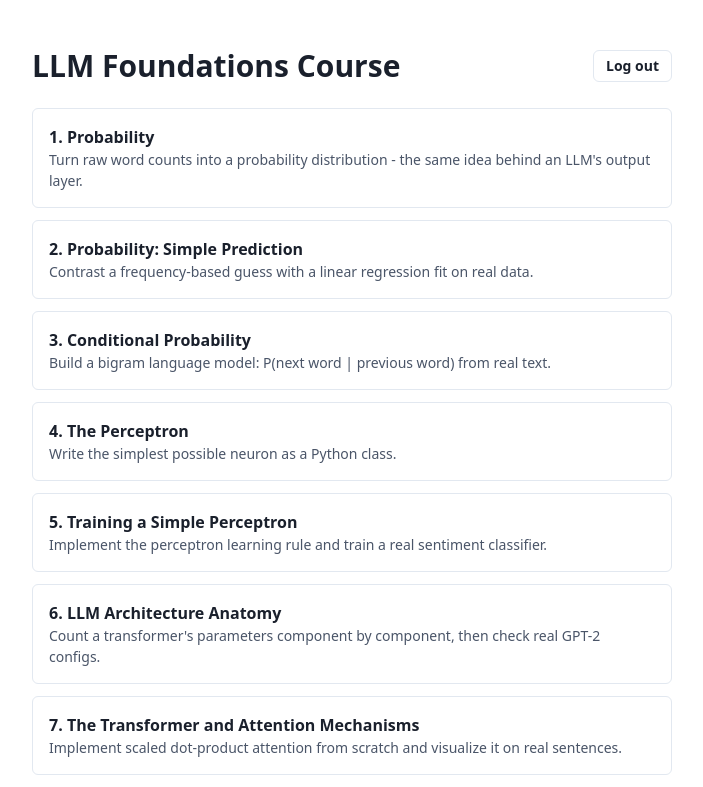
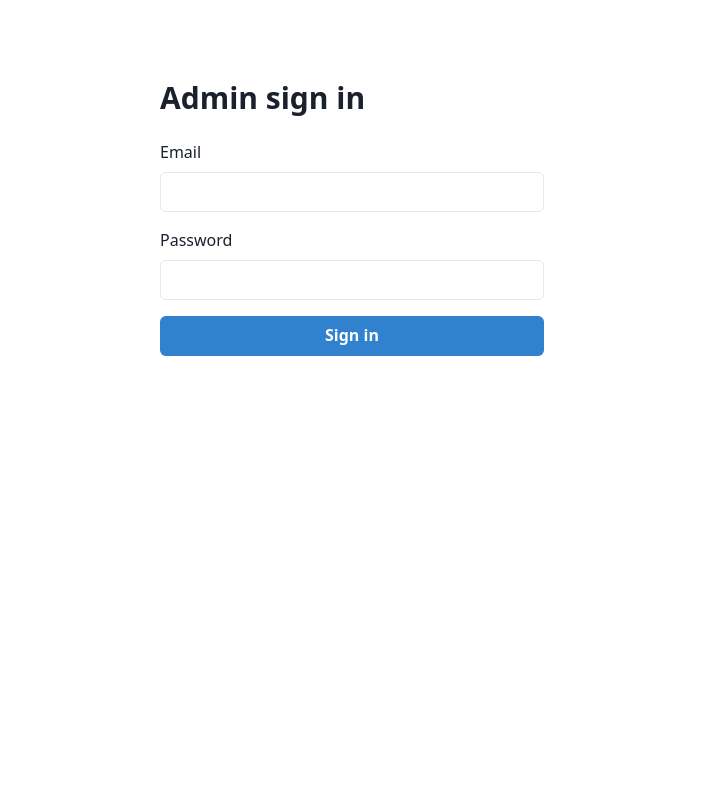
Before and after one commit to Vera-poms/llms_and_python, a React (Vite) app in the folder apps/frontend/app/: page /admin/login in a window 1280 px wide. Before the commit this address led to /labs. Shown: the top 787 px of the page, without its empty margins (288-991 px from the left). Built offline with nearby package versions, Linux system fonts and the light colour scheme; no server answers; sample sign-in values are in the browser's storage.

Commit message:
Created an admin login ui

```diff
--- a/apps/frontend/app/src/App.tsx
+++ b/apps/frontend/app/src/App.tsx
@@ -1,7 +1,10 @@
 import { Navigate, Route, Routes } from "react-router-dom";
 
+import { getAdminToken } from "./api/adminClient";
 import { getOwnerToken } from "./api/ownerClient";
 import { useAuth } from "./context/AuthContext";
+import { AdminHomePage } from "./pages/AdminHomePage";
+import { AdminLoginPage } from "./pages/AdminLoginPage";
 import { ForgotPasswordPage } from "./pages/ForgotPasswordPage";
 import { LabDetailPage } from "./pages/LabDetailPage";
 import { LabListPage } from "./pages/LabListPage";
@@ -22,6 +25,13 @@
 function RequireOwner({ children }: { children: JSX.Element }) {
   if (!getOwnerToken()) {
     return <Navigate to="/owner/login" replace />;
+  }
+  return children;
+}
+
+function RequireAdmin({ children }: { children: JSX.Element }) {
+  if (!getAdminToken()) {
+    return <Navigate to="/admin/login" replace />;
   }
   return children;
 }
@@ -58,6 +68,15 @@
           </RequireOwner>
         }
       />
+      <Route path="/admin/login" element={<AdminLoginPage />} />
+      <Route
+        path="/admin"
+        element={
+          <RequireAdmin>
+            <AdminHomePage />
+          </RequireAdmin>
+        }
+      />
       <Route path="*" element={<Navigate to="/labs" replace />} />
     </Routes>
   );
--- /dev/null
+++ b/apps/frontend/app/src/api/adminClient.ts
@@ -0,0 +1,42 @@
+import axios from "axios";
+
+// Admin tokens live in sessionStorage (cleared when the tab closes) and use their own client,
+// so they are never sent with student or owner requests and vice versa.
+const ADMIN_TOKEN_KEY = "admin_token";
+
+export const adminApi = axios.create({
+  baseURL: import.meta.env.VITE_API_URL,
+});
+
+export function getAdminToken(): string | null {
+  return sessionStorage.getItem(ADMIN_TOKEN_KEY);
+}
+
+export function setAdminToken(token: string | null): void {
+  if (token) {
+    sessionStorage.setItem(ADMIN_TOKEN_KEY, token);
+  } else {
+    sessionStorage.removeItem(ADMIN_TOKEN_KEY);
+  }
+}
+
+adminApi.interceptors.request.use((config) => {
+  const token = getAdminToken();
+  if (token) {
+    config.headers.Authorization = `Bearer ${token}`;
+  }
+  return config;
+});
+
+// An expired or invalid admin token (or revoked admin access) ends the session.
+adminApi.interceptors.response.use(
+  (response) => response,
+  (error) => {
+    const status = error.response?.status;
+    if ((status === 401 || status === 403) && getAdminToken()) {
+      setAdminToken(null);
+      window.location.replace("/admin/login");
+    }
+    return Promise.reject(error);
+  },
+);
--- /dev/null
+++ b/apps/frontend/app/src/pages/AdminHomePage.tsx
@@ -0,0 +1,23 @@
+import { Box, Button, Flex, Heading, Text } from "@chakra-ui/react";
+import { useNavigate } from "react-router-dom";
+
+import { setAdminToken } from "../api/adminClient";
+
+export function AdminHomePage() {
+  const navigate = useNavigate();
+
+  function logout() {
+    setAdminToken(null);
+    navigate("/admin/login", { replace: true });
+  }
+
+  return (
+    <Box maxW="4xl" mx="auto" mt={10} px={4} pb={16}>
+      <Flex justify="space-between" align="center" mb={6}>
+        <Heading size="lg">Admin dashboard</Heading>
+        <Button onClick={logout}>Sign out</Button>
+      </Flex>
+      <Text color="gray.500">You are signed in as an admin.</Text>
+    </Box>
+  );
+}
--- /dev/null
+++ b/apps/frontend/app/src/pages/AdminLoginPage.tsx
@@ -0,0 +1,76 @@
+import { Box, Button, FormControl, FormLabel, Heading, Input, Text, VStack } from "@chakra-ui/react";
+import { isAxiosError } from "axios";
+import { useState, type FormEvent } from "react";
+import { Navigate, useNavigate } from "react-router-dom";
+
+import { adminApi, getAdminToken, setAdminToken } from "../api/adminClient";
+
+export function AdminLoginPage() {
+  const navigate = useNavigate();
+  const [email, setEmail] = useState("");
+  const [password, setPassword] = useState("");
+  const [error, setError] = useState<string | null>(null);
+  const [submitting, setSubmitting] = useState(false);
+
+  if (getAdminToken()) {
+    return <Navigate to="/admin" replace />;
+  }
+
+  async function handleSubmit(event: FormEvent) {
+    event.preventDefault();
+    setError(null);
+    setSubmitting(true);
+    try {
+      const response = await adminApi.post<{ access_token: string }>("/admin/auth/login", { email, password });
+      setAdminToken(response.data.access_token);
+      setPassword("");
+      navigate("/admin", { replace: true });
+    } catch (err) {
+      setPassword("");
+      if (isAxiosError(err) && err.response?.status === 429) {
+        setError("Too many attempts. Try again later.");
+      } else {
+        // Same message whether the account is not an admin, the email is wrong, or the password is wrong.
+        setError("Invalid email or password.");
+      }
+    } finally {
+      setSubmitting(false);
+    }
+  }
+
+  return (
+    <Box maxW="sm" mx="auto" mt={20}>
+      <Heading size="lg" mb={6}>
+        Admin sign in
+      </Heading>
+      <form onSubmit={handleSubmit}>
+        <VStack spacing={4} align="stretch">
+          <FormControl>
+            <FormLabel>Email</FormLabel>
+            <Input
+              type="email"
+              autoComplete="username"
+              value={email}
+              onChange={(e) => setEmail(e.target.value)}
+              required
+            />
+          </FormControl>
+          <FormControl>
+            <FormLabel>Password</FormLabel>
+            <Input
+              type="password"
+              autoComplete="current-password"
+              value={password}
+              onChange={(e) => setPassword(e.target.value)}
+              required
+            />
+          </FormControl>
+          {error && <Text color="red.500">{error}</Text>}
+          <Button type="submit" colorScheme="blue" isLoading={submitting}>
+            Sign in
+          </Button>
+        </VStack>
+      </form>
+    </Box>
+  );
+}
```
